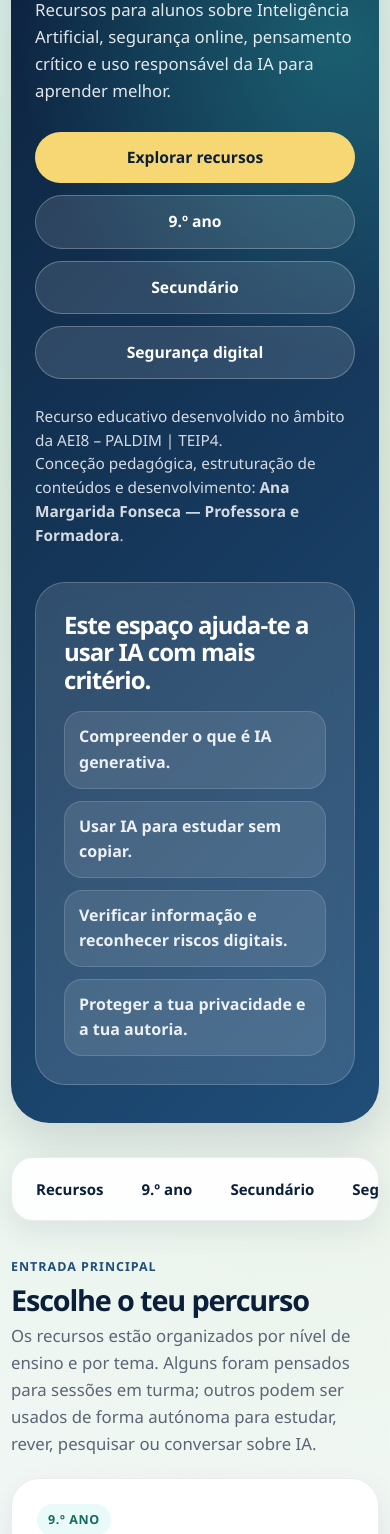
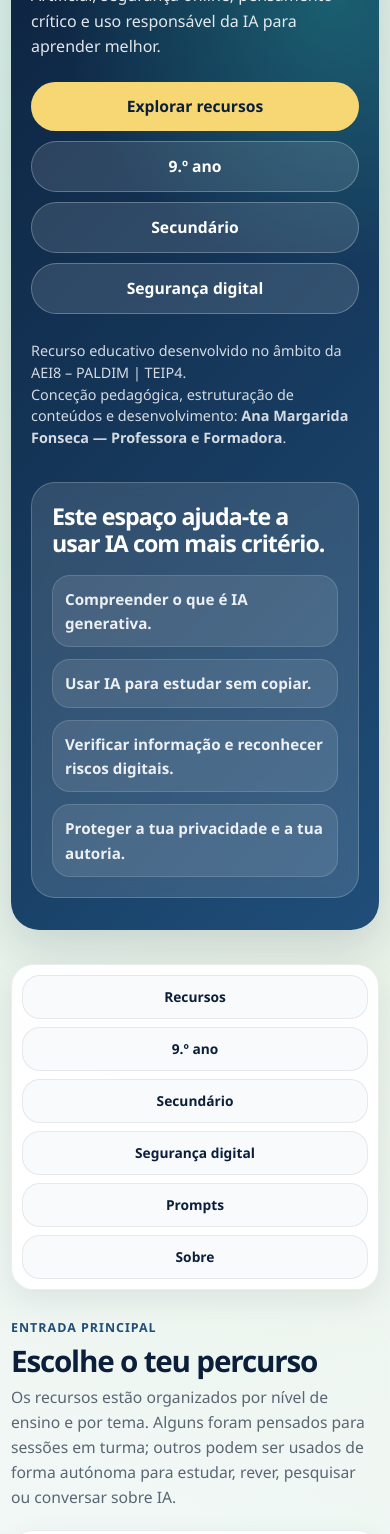
Before and after one commit to AnaFonseca/ia-alunos-paldim, a plain HTML site: page index.html in a window 390 px wide. Shown: the part 223-1757 px from the top of the page. Drawn offline with Linux system fonts and the light colour scheme.

Commit message:
Update index.html
Optimise student portal for mobile

```diff
--- a/index.html
+++ b/index.html
@@ -44,6 +44,10 @@
       color: var(--ink);
       line-height: 1.6;
       min-height: 100vh;
+    }
+
+    a {
+      color: inherit;
     }
 
     .wrap {
@@ -118,6 +122,7 @@
       font-weight: 800;
       transition: 0.2s ease;
       font-size: 0.98rem;
+      min-height: 46px;
     }
 
     .btn.primary {
@@ -131,9 +136,11 @@
       border: 1px solid rgba(255,255,255,0.26);
     }
 
-    .btn:hover {
+    .btn:hover,
+    .btn:focus {
       transform: translateY(-2px);
       box-shadow: 0 10px 24px rgba(0,0,0,0.16);
+      outline: none;
     }
 
     .credit {
@@ -176,7 +183,7 @@
       font-weight: 650;
     }
 
-    nav {
+    .main-nav {
       position: sticky;
       top: 0;
       z-index: 20;
@@ -187,17 +194,17 @@
       padding: 9px;
       margin-bottom: 30px;
       border-radius: 999px;
-      background: rgba(255,255,255,0.9);
+      background: rgba(255,255,255,0.92);
       backdrop-filter: blur(14px);
       border: 1px solid rgba(11,31,58,0.08);
       box-shadow: 0 10px 30px rgba(11,31,58,0.08);
     }
 
-    nav::-webkit-scrollbar {
+    .main-nav::-webkit-scrollbar {
       display: none;
     }
 
-    nav a {
+    .main-nav a {
       white-space: nowrap;
       text-decoration: none;
       color: var(--navy);
@@ -205,10 +212,16 @@
       padding: 10px 15px;
       border-radius: 999px;
       font-size: 0.94rem;
+      min-height: 42px;
+      display: inline-flex;
+      align-items: center;
+      justify-content: center;
     }
 
-    nav a:hover {
+    .main-nav a:hover,
+    .main-nav a:focus {
       background: var(--soft-teal);
+      outline: none;
     }
 
     section {
@@ -320,7 +333,7 @@
       display: flex;
       flex-direction: column;
       justify-content: space-between;
-      min-height: 290px;
+      min-height: 305px;
     }
 
     .link-card .status {
@@ -342,6 +355,8 @@
       margin-top: 20px;
       align-self: flex-start;
       display: inline-flex;
+      align-items: center;
+      justify-content: center;
       text-decoration: none;
       color: var(--navy);
       background: var(--yellow);
@@ -350,6 +365,17 @@
       font-weight: 900;
       font-size: 0.92rem;
       line-height: 1.2;
+      min-height: 42px;
+      transition: 0.18s ease;
+    }
+
+    .link-card a:hover,
+    .link-card a:focus,
+    .card-actions a:hover,
+    .card-actions a:focus {
+      transform: translateY(-1px);
+      box-shadow: 0 8px 18px rgba(11,31,58,0.12);
+      outline: none;
     }
 
     .link-card a.disabled {
@@ -444,34 +470,153 @@
       }
     }
 
-    @media (max-width: 540px) {
+    @media (max-width: 640px) {
       .wrap {
         width: min(100% - 22px, 1180px);
       }
 
+      header {
+        margin-top: 14px;
+        padding: 32px 20px;
+        border-radius: 28px;
+      }
+
+      .kicker {
+        font-size: 0.82rem;
+        padding: 7px 12px;
+        margin-bottom: 16px;
+      }
+
+      h1 {
+        font-size: clamp(2rem, 12vw, 2.75rem);
+        letter-spacing: -0.045em;
+      }
+
+      .subtitle {
+        font-size: 1rem;
+        margin-bottom: 22px;
+      }
+
+      .hero-actions {
+        display: grid;
+        grid-template-columns: 1fr;
+        gap: 10px;
+      }
+
       .btn {
         width: 100%;
+        min-height: 48px;
+        padding: 12px 16px;
       }
 
-      nav {
+      .credit {
+        font-size: 0.9rem;
+        line-height: 1.5;
+      }
+
+      .hero-card {
+        padding: 20px;
+        border-radius: 24px;
+      }
+
+      .hero-card h2 {
+        font-size: 1.45rem;
+      }
+
+      .hero-card li {
+        padding: 11px 12px;
+        font-size: 0.95rem;
+      }
+
+      .main-nav {
+        position: static;
+        display: grid;
+        grid-template-columns: repeat(2, 1fr);
+        border-radius: 22px;
+        gap: 8px;
+        padding: 10px;
+        margin-bottom: 26px;
+      }
+
+      .main-nav a {
+        white-space: normal;
+        text-align: center;
+        border-radius: 18px;
+        background: #F8FAFC;
+        border: 1px solid rgba(11,31,58,0.08);
+        padding: 10px 8px;
+        font-size: 0.86rem;
+      }
+
+      section {
+        margin: 28px 0;
+        scroll-margin-top: 18px;
+      }
+
+      h2 {
+        font-size: 1.85rem;
+      }
+
+      .lead {
+        font-size: 0.98rem;
+      }
+
+      .card {
+        padding: 20px;
         border-radius: 22px;
       }
 
-      h1 {
-        font-size: 2.2rem;
+      .card:hover {
+        transform: none;
+      }
+
+      .link-card a {
+        width: 100%;
       }
 
       .card-actions {
         flex-direction: column;
+        gap: 9px;
       }
 
       .card-actions a {
         width: 100%;
         justify-content: center;
+        text-align: center;
+      }
+
+      .callout {
+        padding: 19px 20px;
+        border-radius: 20px;
+      }
+
+      .footer {
+        padding: 34px 20px;
+        border-radius: 26px;
+      }
+
+      .footer-description {
+        font-size: 0.96rem;
       }
 
       .footer-privacy {
+        display: block;
         border-radius: 18px;
+        font-size: 0.86rem;
+      }
+    }
+
+    @media (max-width: 390px) {
+      .main-nav {
+        grid-template-columns: 1fr;
+      }
+
+      h1 {
+        font-size: 1.95rem;
+      }
+
+      .card h3 {
+        font-size: 1.16rem;
       }
     }
   </style>
@@ -518,7 +663,7 @@
       </div>
     </header>
 
-    <nav aria-label="Navegação principal">
+    <nav class="main-nav" aria-label="Navegação principal">
       <a href="#recursos">Recursos</a>
       <a href="#9ano">9.º ano</a>
       <a href="#secundario">Secundário</a>
@@ -563,6 +708,7 @@
               no ensino secundário.
             </p>
           </div>
+
           <div class="card-actions" aria-label="Recursos do secundário">
             <a href="secundario/ia-generativa-modelos.html">IA generativa e modelos</a>
             <a href="secundario/guia-prompts-ciencias-tecnologias.html">Guia de prompts CT</a>
```
